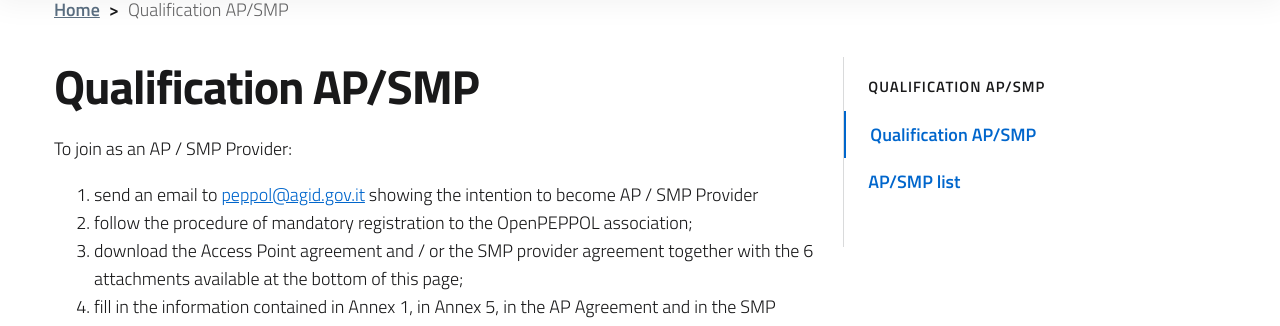
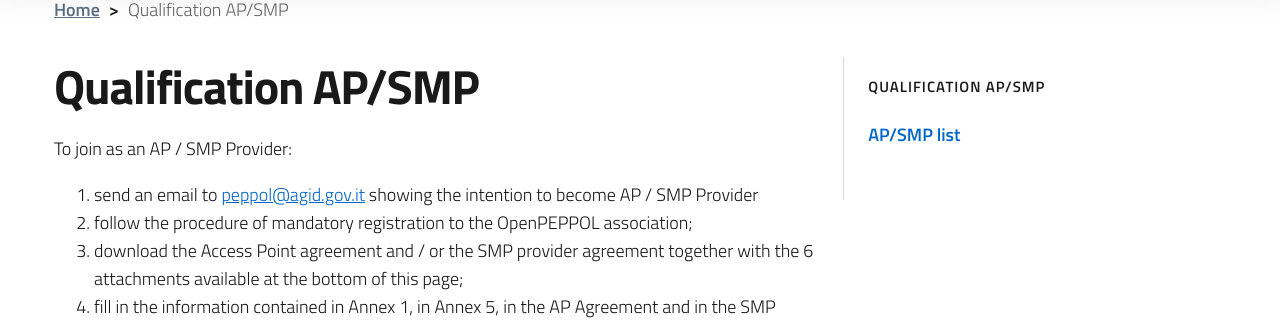
Before and after one commit to realeroberto/peppol.agid.gov.it, a Jekyll site: the page built from en/qualification-ap-smp/index.md, in a window 1280 px wide. Shown: the part 215-541 px from the top of the page. Built offline with Jekyll 4.4.1, drawn with Linux system fonts in a browser that asks for light colours.

Commit message:
Do not display menu parent page

```diff
--- a/_layouts/page.html
+++ b/_layouts/page.html
@@ -61,8 +61,8 @@ layout: default
               <ul class="link-list">
                 <li class="nav-item active">
 
-                  <a class="nav-link {% if section.url == page.url %}active{% endif %}" aria-label="{{ site.data.t.goto[page.lang]}} {{ section.title }}"
-                    href="{{ site.baseurl }}{{ section.url }}"><span>{{ section.title }}</span></a>
+                  <!--<a class="nav-link {% if section.url == page.url %}active{% endif %}" aria-label="{{ site.data.t.goto[page.lang]}} {{ section.title }}"
+                      href="{{ site.baseurl }}{{ section.url }}"><span>{{ section.title }}</span></a>-->
 
                   {% assign items = site.pages | where: "child_of_ref", section.ref | where: "lang", page.lang | sort: "order" %}
                   {% for item in items %}
```
